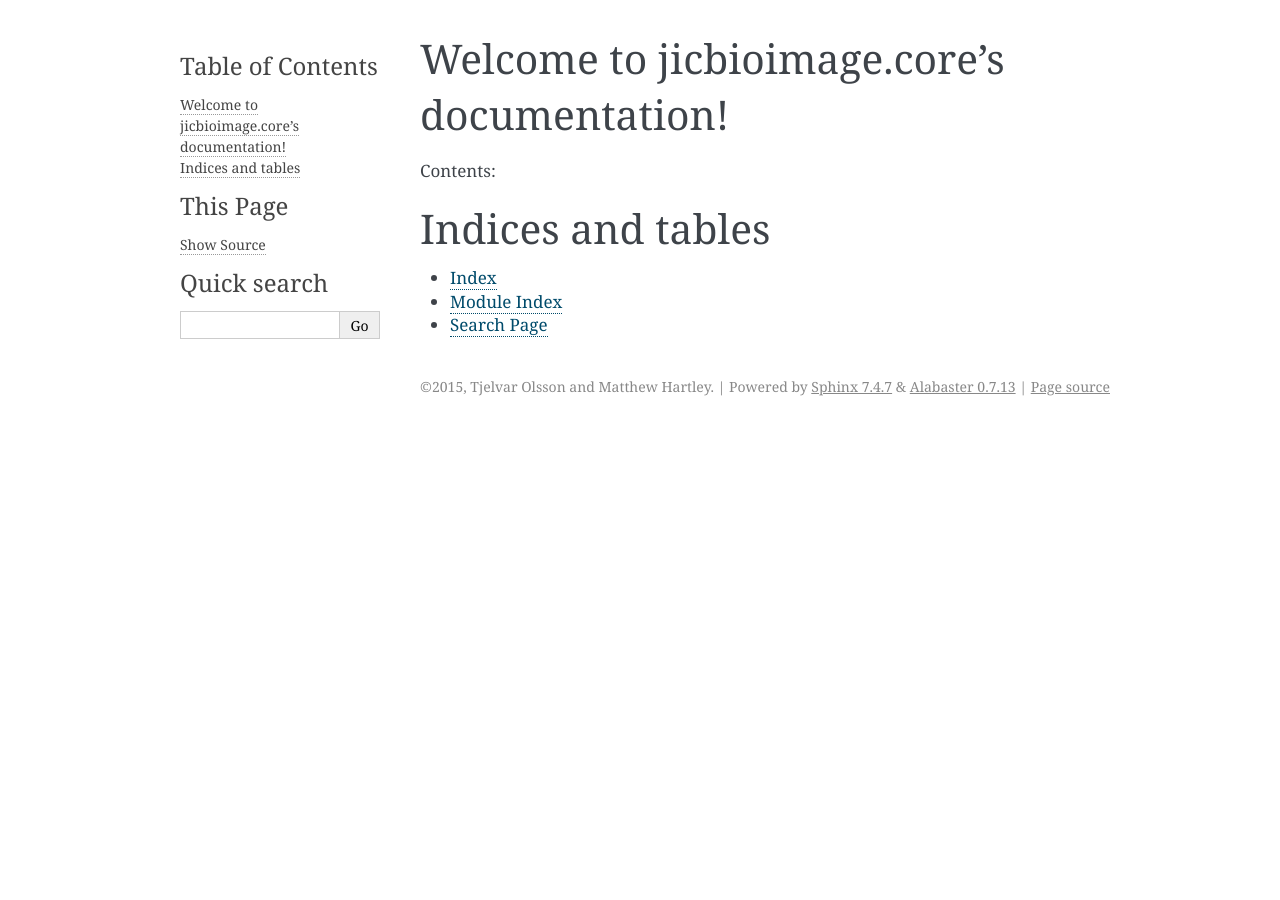
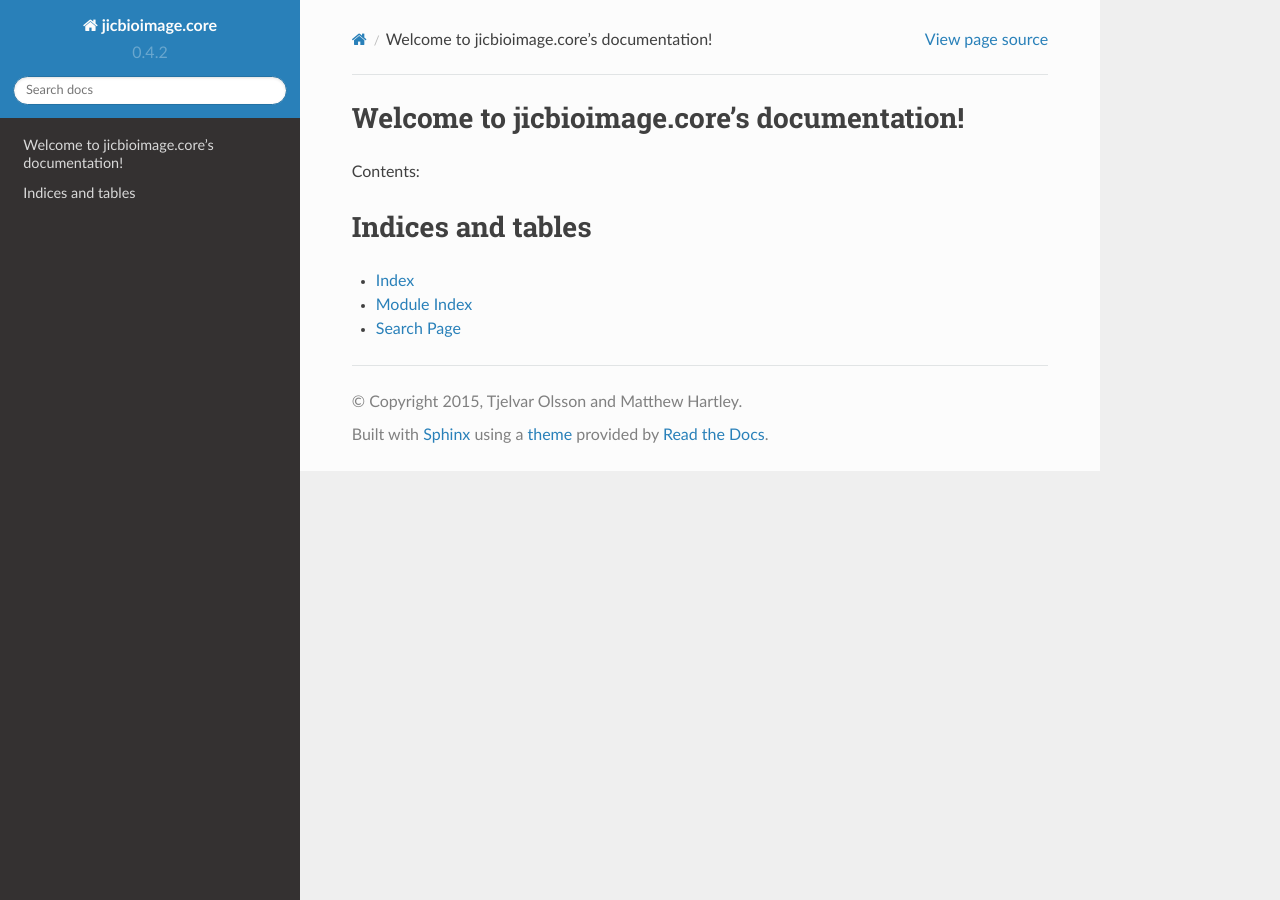
Before and after one commit to JIC-CSB/jicbioimage.core, a Sphinx documentation site: the page built from docs/source/index.rst, in a window 1280 px wide. Built offline with Sphinx 7.4.7 and the Read the Docs theme 2.0.0, drawn with Linux system fonts in a browser that asks for light colours.

Commit message:
Updated sphinx conf.py to use rtd theme and to include jicbioimage.tranform intersphinx.

```diff
--- a/docs/source/conf.py
+++ b/docs/source/conf.py
@@ -113,7 +113,19 @@
 
 # The theme to use for HTML and HTML Help pages.  See the documentation for
 # a list of builtin themes.
-html_theme = 'alabaster'
+html_theme = 'default'
+
+# Set the readthedocs theme.
+on_rtd = os.environ.get('READTHEDOCS', None) == 'True'
+
+if not on_rtd:  # only import and set the theme if we're building docs locally
+    print('using readthedocs theme...')
+    import sphinx_rtd_theme
+    html_theme = 'sphinx_rtd_theme'
+    html_theme_path = [sphinx_rtd_theme.get_html_theme_path()]
+# otherwise, readthedocs.org uses their theme by default, so no need to specify
+# it
+
 
 # Theme options are theme-specific and customize the look and feel of a theme
 # further.  For a list of options available for each theme, see the
@@ -360,4 +372,7 @@
 
 
 # Example configuration for intersphinx: refer to the Python standard library.
-intersphinx_mapping = {'https://docs.python.org/': None}
+intersphinx_mapping = {
+    'jicbioimagetransform':
+    ('http://jicbioimage.readthedocs.org/projects/jicbioimagetransform/en/latest/', None)
+    }
```
